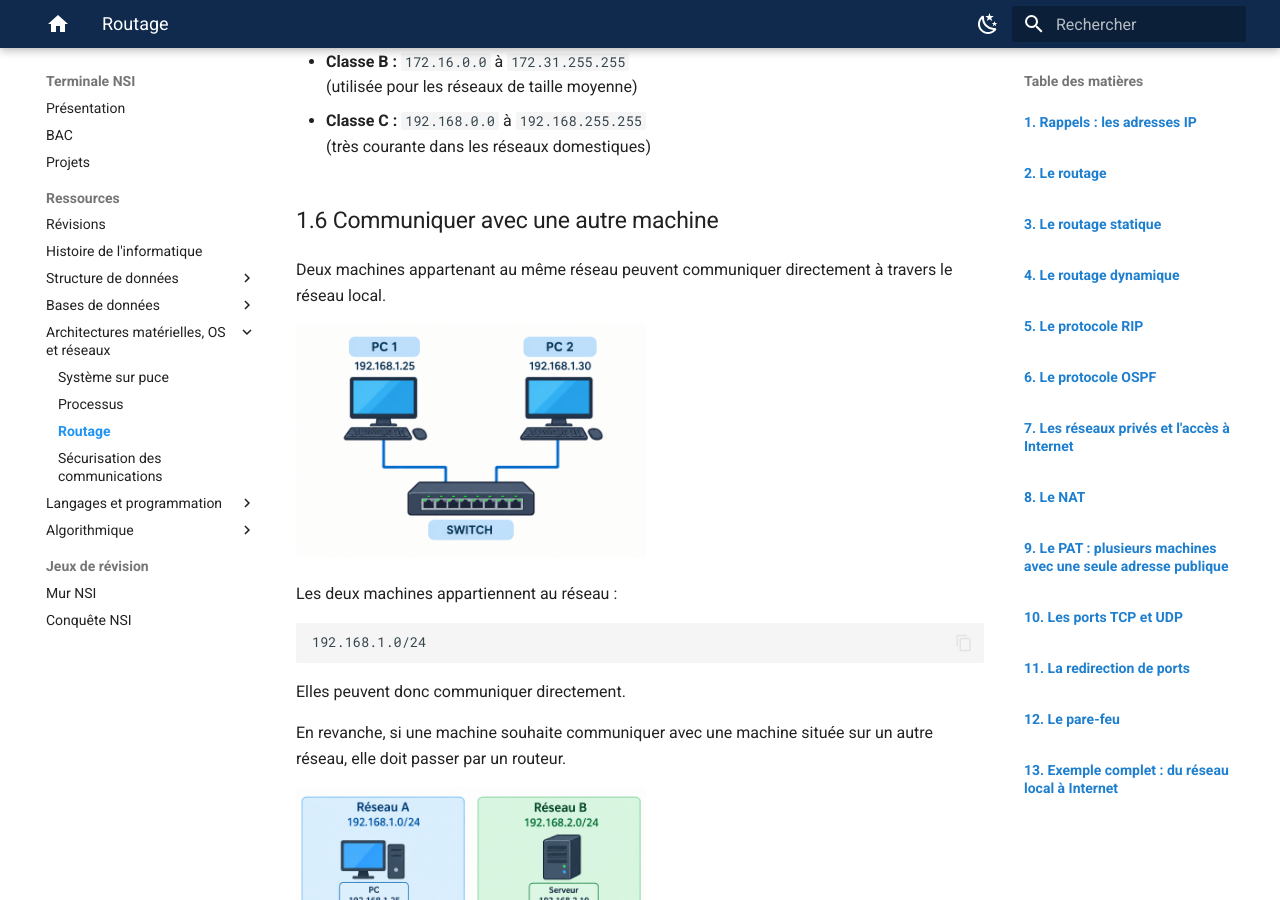
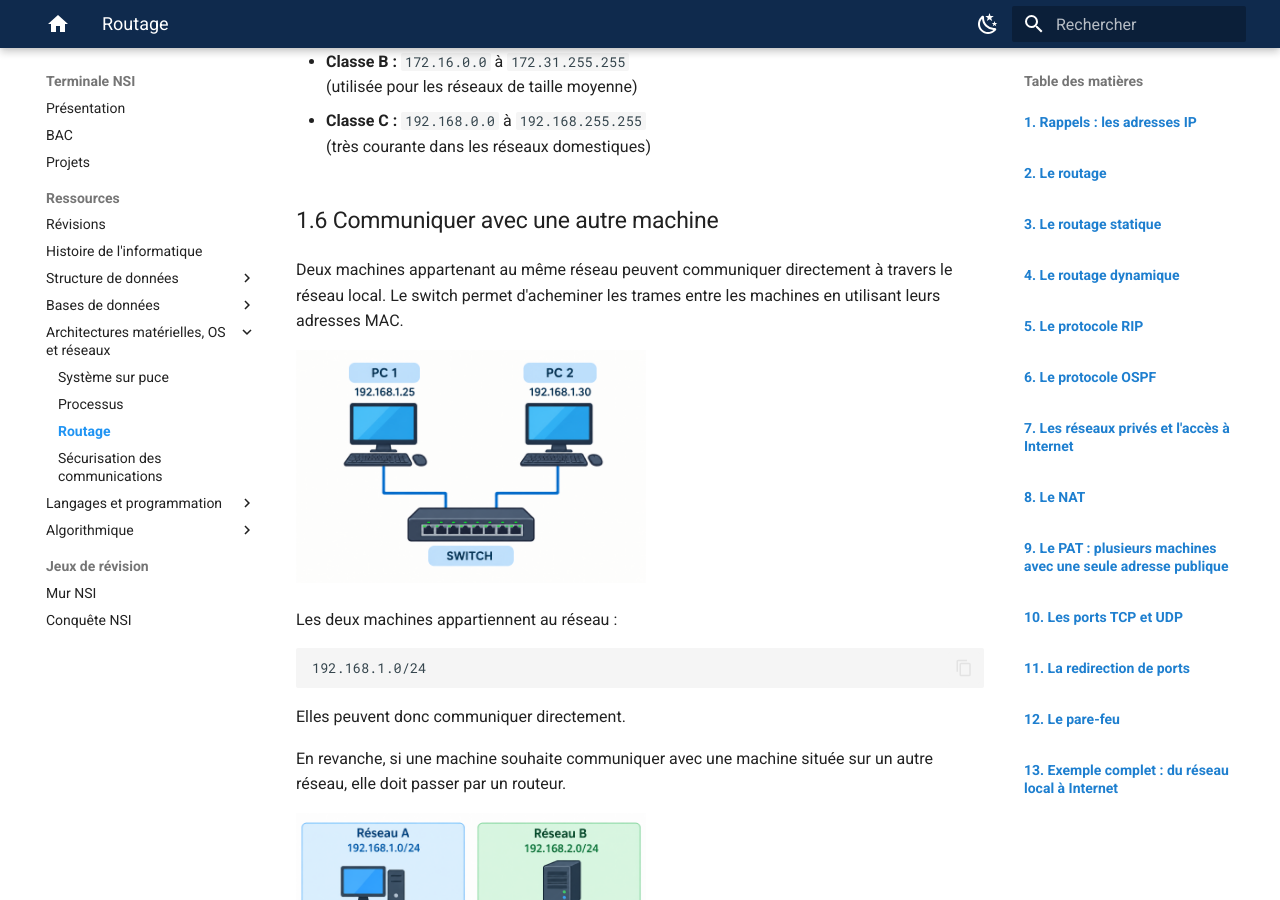
Before and after one commit to PaulTrnl/NSI_Montesq, an MkDocs documentation site: the page built from docs/nsi/terminale/ressources/routage/routage.md, in a window 1280 px wide and 900 px high, scrolled down 4228 px. Built offline with MkDocs 1.6.1 and Material for MkDocs 9.7.7, drawn with Linux system fonts in a browser that asks for light colours.

Commit message:
maj reseau

```diff
--- a/docs/nsi/terminale/ressources/routage/routage.md
+++ b/docs/nsi/terminale/ressources/routage/routage.md
@@ -187,7 +187,7 @@ Les principales plages d'adresses IP privées sont :
 
 ### 1.6 Communiquer avec une autre machine
 
-Deux machines appartenant au même réseau peuvent communiquer directement à travers le réseau local.
+Deux machines appartenant au même réseau peuvent communiquer directement à travers le réseau local. Le switch permet d'acheminer les trames entre les machines en utilisant leurs adresses MAC.
 
 ![Mon super GIF animé](img/local2.png){ width="350" }
 
@@ -266,7 +266,7 @@ C'est ce que l'on appelle le **routage**.
 
 
 !!! question "Exercice 3"
-    ![Mon super GIF animé](img/rso3.png){ width="600" }
+    ![Mon super GIF animé](img/majrso3.png){ width="600" }
 
     1. **Sur la figure ci-dessus, entourer les différents réseaux locaux.**
 
```
Also changed, not shown: docs/nsi/terminale/ressources/routage/img/majrso3.png (added), docs/nsi/terminale/ressources/routage/img/rip1.png (added), 5 other files.
